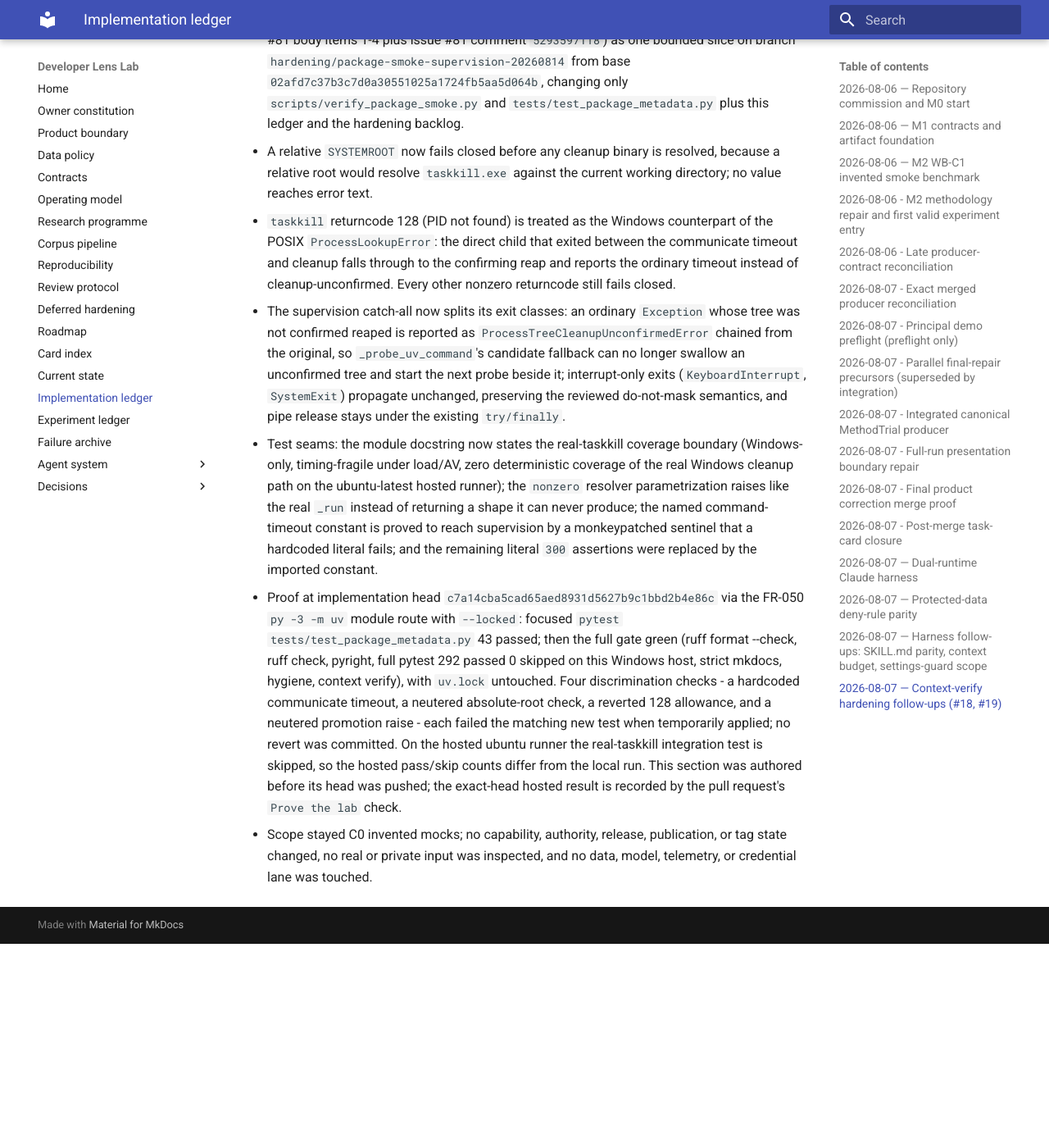
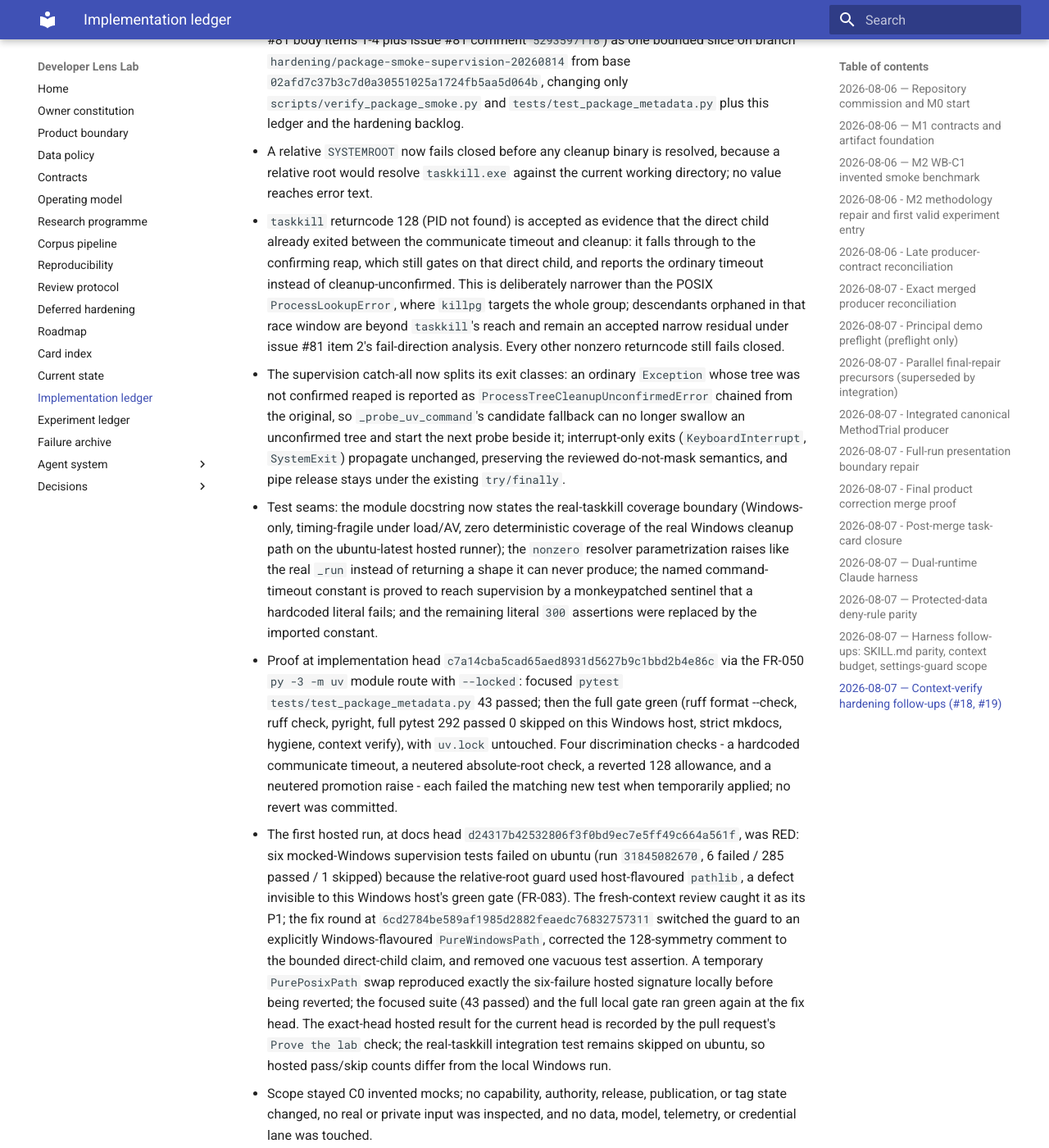
Before and after one commit to Chris0Jeky/developer-lens-lab, an MkDocs documentation site: the page built from docs/IMPLEMENTATION_LEDGER.md, in a window 1280 px wide and 1400 px high, scrolled down 44942 px. Shown: the whole window at 82% size. Built offline with MkDocs 1.6.1 and Material for MkDocs 9.7.7, drawn with Linux system fonts in a browser that asks for light colours; before the commit the page ends 46093 px from its top, so only the background shows below that.

Commit message:
docs: record the red hosted round, bound 128 claim, and FR-083
The ledger's hosted-delta sentence understated the platform gap: the
first hosted run at the docs head failed six mocked-Windows supervision
tests because the relative-root guard used host-flavoured pathlib, which
a Windows-local green gate cannot see. Record the red run and the review
fix round plainly, restate the 128 allowance as the bounded direct-child
claim with the descendant residual named, and add FR-083 for the
host-flavour coverage asymmetry with its verified reproduction route.

Claude-Session: https://claude.ai/code/session_011zPqcb81o5S6fuzzCqdhvm

```diff
--- a/docs/IMPLEMENTATION_LEDGER.md
+++ b/docs/IMPLEMENTATION_LEDGER.md
@@ -1484,10 +1484,13 @@ hashed package bytes only; the joint tag remains blocked on product
 - A relative `SYSTEMROOT` now fails closed before any cleanup binary is resolved, because a
   relative root would resolve `taskkill.exe` against the current working directory; no value
   reaches error text.
-- `taskkill` returncode 128 (PID not found) is treated as the Windows counterpart of the POSIX
-  `ProcessLookupError`: the direct child that exited between the communicate timeout and cleanup
-  falls through to the confirming reap and reports the ordinary timeout instead of
-  cleanup-unconfirmed. Every other nonzero returncode still fails closed.
+- `taskkill` returncode 128 (PID not found) is accepted as evidence that the direct child
+  already exited between the communicate timeout and cleanup: it falls through to the confirming
+  reap, which still gates on that direct child, and reports the ordinary timeout instead of
+  cleanup-unconfirmed. This is deliberately narrower than the POSIX `ProcessLookupError`, where
+  `killpg` targets the whole group; descendants orphaned in that race window are beyond
+  `taskkill`'s reach and remain an accepted narrow residual under issue #81 item 2's
+  fail-direction analysis. Every other nonzero returncode still fails closed.
 - The supervision catch-all now splits its exit classes: an ordinary `Exception` whose tree was
   not confirmed reaped is reported as `ProcessTreeCleanupUnconfirmedError` chained from the
   original, so `_probe_uv_command`'s candidate fallback can no longer swallow an unconfirmed tree
@@ -1506,10 +1509,19 @@ hashed package bytes only; the joint tag remains blocked on product
   292 passed 0 skipped on this Windows host, strict mkdocs, hygiene, context verify), with
   `uv.lock` untouched. Four discrimination checks - a hardcoded communicate timeout, a neutered
   absolute-root check, a reverted 128 allowance, and a neutered promotion raise - each failed the
-  matching new test when temporarily applied; no revert was committed. On the hosted ubuntu
-  runner the real-taskkill integration test is skipped, so the hosted pass/skip counts differ
-  from the local run. This section was authored before its head was pushed; the exact-head hosted
-  result is recorded by the pull request's `Prove the lab` check.
+  matching new test when temporarily applied; no revert was committed.
+- The first hosted run, at docs head `d24317b42532806f3f0bd9ec7e5ff49c664a561f`, was RED: six
+  mocked-Windows supervision tests failed on ubuntu (run `31845082670`, 6 failed / 285 passed /
+  1 skipped) because the relative-root guard used host-flavoured `pathlib`, a defect invisible
+  to this Windows host's green gate (FR-083). The fresh-context review caught it as its P1; the
+  fix round at `6cd2784be589af1985d2882feaedc76832757311` switched the guard to an explicitly
+  Windows-flavoured `PureWindowsPath`, corrected the 128-symmetry comment to the bounded
+  direct-child claim, and removed one vacuous test assertion. A temporary `PurePosixPath` swap
+  reproduced exactly the six-failure hosted signature locally before being reverted; the focused
+  suite (43 passed) and the full local gate ran green again at the fix head. The exact-head
+  hosted result for the current head is recorded by the pull request's `Prove the lab` check;
+  the real-taskkill integration test remains skipped on ubuntu, so hosted pass/skip counts
+  differ from the local Windows run.
 - Scope stayed C0 invented mocks; no capability, authority, release, publication, or tag state
   changed, no real or private input was inspected, and no data, model, telemetry, or credential
   lane was touched.
```
Also changed, not shown: docs/agent-system/FRICTION_LOG.md (+21 -0 lines).
